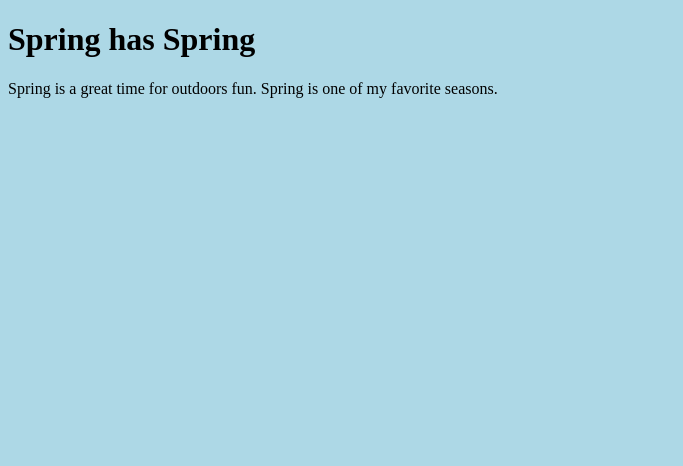
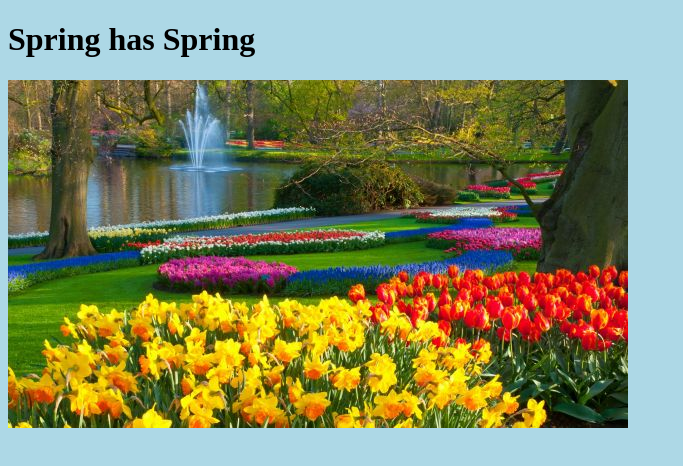
Before and after one commit to MakenzieSlater/Spring, a plain HTML site: page index.html in a window 1280 px wide. Shown: the whole page, without its empty margins (0-683 px from the left). Drawn offline with Linux system fonts and the light colour scheme.

Commit message:
replaced paragraph with an image

```diff
--- a/index.html
+++ b/index.html
@@ -6,7 +6,7 @@
 </head>
 <body>
   <h1>Spring has Spring</h1>
-  <p> Spring is a great time for outdoors fun. Spring is one of my favorite seasons. <p>
+  <img src="springy.jpg" alt="Springtime">
 
 </body>
 </html>
```
